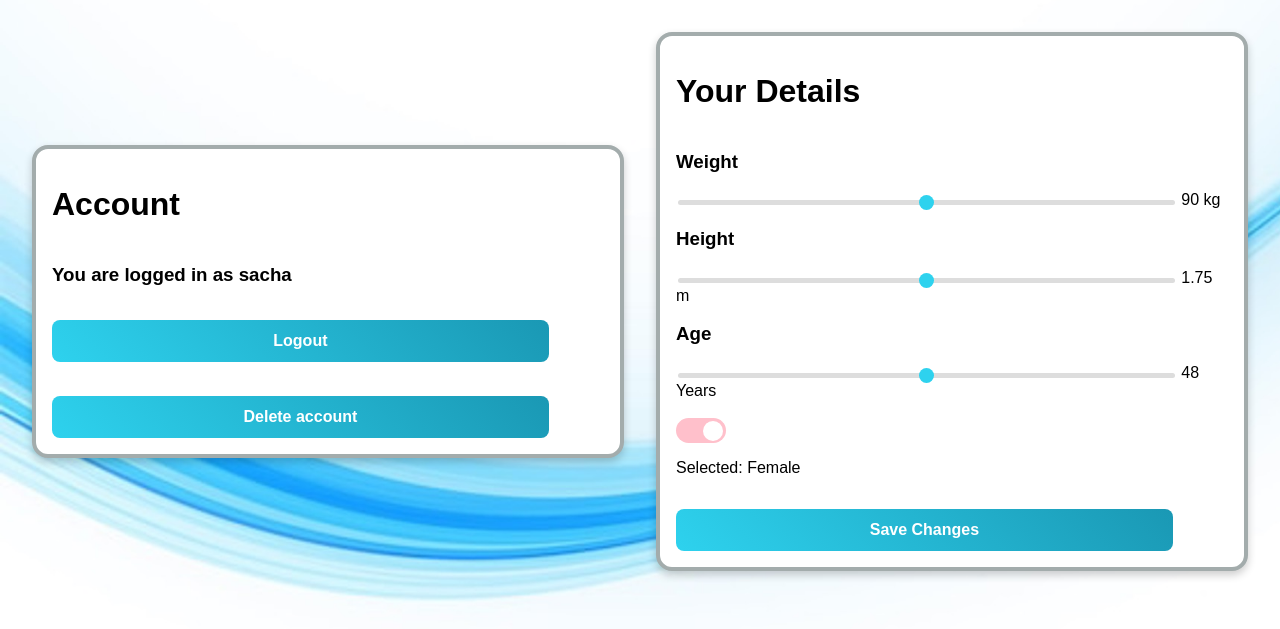
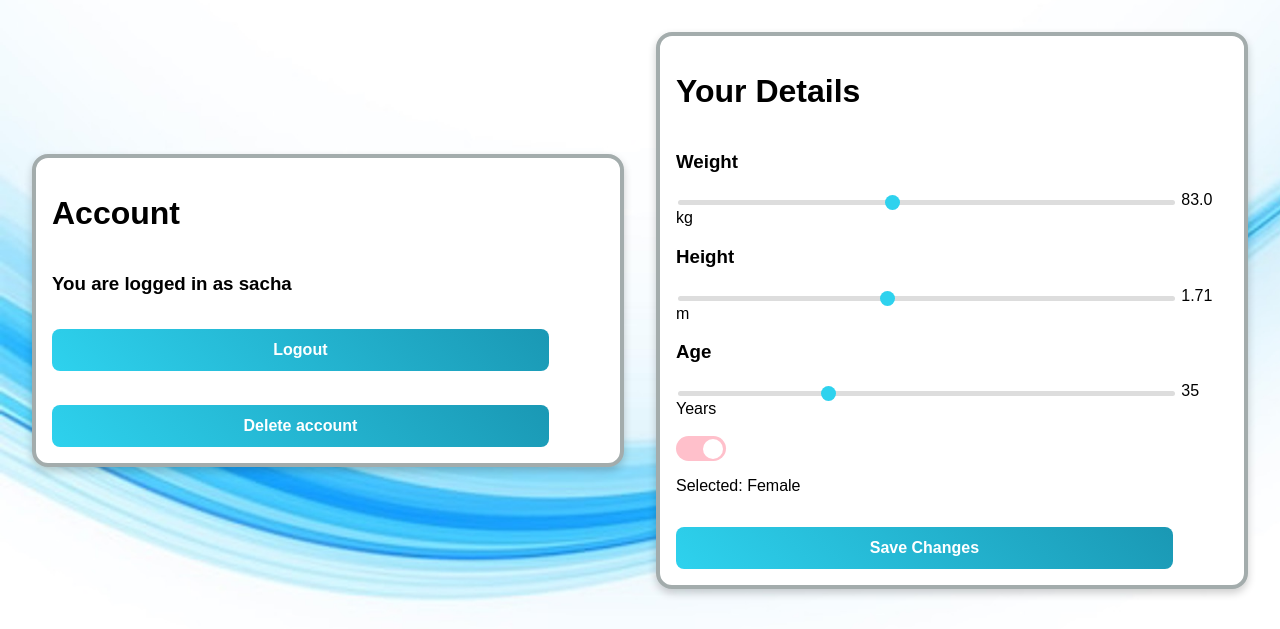
Before and after one commit to sachasl/Fitness-Website, a Flask app: page /account in a window 1280 px wide. Shown: the part 86-715 px from the top of the page. Run offline with Flask 3, Linux system fonts and the light colour scheme; a user stored in the database is signed in.

Commit message:
second commit

```diff
--- a/app.py
+++ b/app.py
@@ -97,35 +97,39 @@ def calories():
 # Account page
 @app.route('/account', methods=['POST', 'GET'])
 def account():
+    # Get User session and their database username
     username = session.get('username')
     found_user = User.query.filter_by(username=username).first()
 
-    if not found_user:
-        flash("User not found!", "error")
-        return redirect(url_for('login'))
-
+    # Takes in POST requests (if user presses a button)
     if request.method == 'POST':
         action = request.form.get('action')
 
         # List to store update messages
         messages = []
 
+        # Handles updates to details
         if action == 'updateDetails':
             new_weight = request.form.get('getWeight')
             new_height = request.form.get('getHeight')
             new_age = request.form.get('getAge')
             new_gender = request.form.get('gender', 'male')
 
+            weight_changed = False
+            height_changed = False
+
             # Update user details and add messages to list
-            if new_weight:
+            if new_weight and float(new_weight) != found_user.weight:
                 found_user.weight = float(new_weight)
                 messages.append(f"Weight updated to {new_weight} kg")
+                weight_changed = True
 
-            if new_height:
+            if new_height and float(new_height) != found_user.height:
                 found_user.height = float(new_height)
                 messages.append(f"Height updated to {new_height} m")
+                height_changed = True
 
-            if new_age:
+            if new_age and int(new_age) != found_user.age:
                 found_user.age = int(new_age)
                 messages.append(f"Age updated to {new_age} years")
 
@@ -133,8 +137,8 @@ def account():
                 found_user.gender = new_gender
                 messages.append(f"Gender updated to {new_gender}")
 
-            # Update BMI if weight or height was changed
-            if 'Weight' in messages or 'Height' in messages:
+            # Update BMI only if weight or height was changed
+            if weight_changed or height_changed:
                 found_user.bmi = calculateBMI(found_user.weight, 'kg', found_user.height, 'm')
                 messages.append(f"BMI updated to {found_user.bmi}")
 
@@ -144,13 +148,13 @@ def account():
 
             db.session.commit()
 
-        # Handle Logout
+        # Handles if user logs out
         if action == 'logout':
             flash('You have been logged out!', 'success')
             session.pop('username', None)
             return redirect(url_for('login'))
 
-        # Handle Delete Account
+        # Handles if user deletes their account
         if action == 'delete':
             db.session.delete(found_user)
             db.session.commit()
@@ -158,9 +162,14 @@ def account():
             flash('Account deleted successfully!', 'success')
             return redirect(url_for('login'))
 
-    return render_template('account.html', username=username, gender=found_user.gender)
-
-
+    return render_template(
+        'account.html',
+        username=username,
+        weight=found_user.weight,
+        height=found_user.height,
+        age=found_user.age,
+        gender=found_user.gender
+    )
 
 
 if __name__ == '__main__':
--- a/templates/account.html
+++ b/templates/account.html
@@ -6,46 +6,56 @@
 
 {% block content %}
 <div class="content">
+
+    <!-- Account Information Section -->
     <div class="section-box">
         <h1>Account</h1>
         <h3>You are logged in as {{username}}</h3>
 
+        <!-- Logout Button -->
         <form method="POST" action='/account'>
             <button type="submit" name="action" value="logout">Logout</button>
         </form>
         <br>
+
+        <!-- Delete Account Button -->
         <form method="POST" action='/account'>
             <button type="submit" name="action" value="delete">Delete account</button>
         </form>
 
+        <!-- Display Additional User Data -->
         {% for user in values %}
             <p>Name: {{user.username}}</p>
         {% endfor %}
     </div>
 
+    <!-- User Details Form -->
     <div class='section-box'>
         <h1>Your Details</h1>
 
         <form method="POST" action="/account">
             <!-- Weight Slider -->
             <h3>Weight</h3>
-            <input type="range" id="weightSlider" name="getWeight" min="40" max="140" step="1" value="90"
+            <input type="range" id="weightSlider" name="getWeight" min="40" max="140" step="1"
+                   value="{{ weight if weight else 70 }}"
                    oninput="this.nextElementSibling.value = this.value">
-            <output for="weightSlider">90</output> kg
+            <output for="weightSlider">{{ weight if weight else 70 }}</output> kg
             <br>
 
             <!-- Height Slider -->
             <h3>Height</h3>
-            <input type="range" id="heightSlider" name="getHeight" min="1.50" max="2.00" step="0.01" value="1.75"
+            <input type="range" id="heightSlider" name="getHeight" min="1.50" max="2.00" step="0.01"
+                   value="{{ height if height else 1.75 }}"
                    oninput="this.nextElementSibling.value = this.value">
-            <output for="heightSlider">1.75</output> m
+            <output for="heightSlider">{{ height if height else 1.75 }}</output> m
             <br>
 
             <!-- Age Slider -->
             <h3>Age</h3>
-            <input type="range" id="ageSlider" name="getAge" min="16" max="80" step="1" value="48"
+            <input type="range" id="ageSlider" name="getAge" min="16" max="80" step="1"
+                   value="{{ age if age else 25 }}"
                    oninput="this.nextElementSibling.value = this.value">
-            <output for="ageSlider">48</output> Years
+            <output for="ageSlider">{{ age if age else 25 }}</output> Years
             <br>
             <br>
 
@@ -62,6 +72,7 @@
             <button type="submit" name="action" value="updateDetails">Save Changes</button>
         </form>
 
+        <!-- Script to actively change gender toggle indication-->
         <script>
             function updateGenderText() {
                 const genderText = document.getElementById("genderText");
@@ -70,6 +81,7 @@
             }
         </script>
 
+        <!-- Flash Messages -->
         {% with messages = get_flashed_messages(with_categories=True) %}
             {% if messages %}
                 {% for category, msg in messages %}
```
Also changed, not shown: instance/users.sqlite3. Lines whose indentation alone changed are shown as unchanged.
